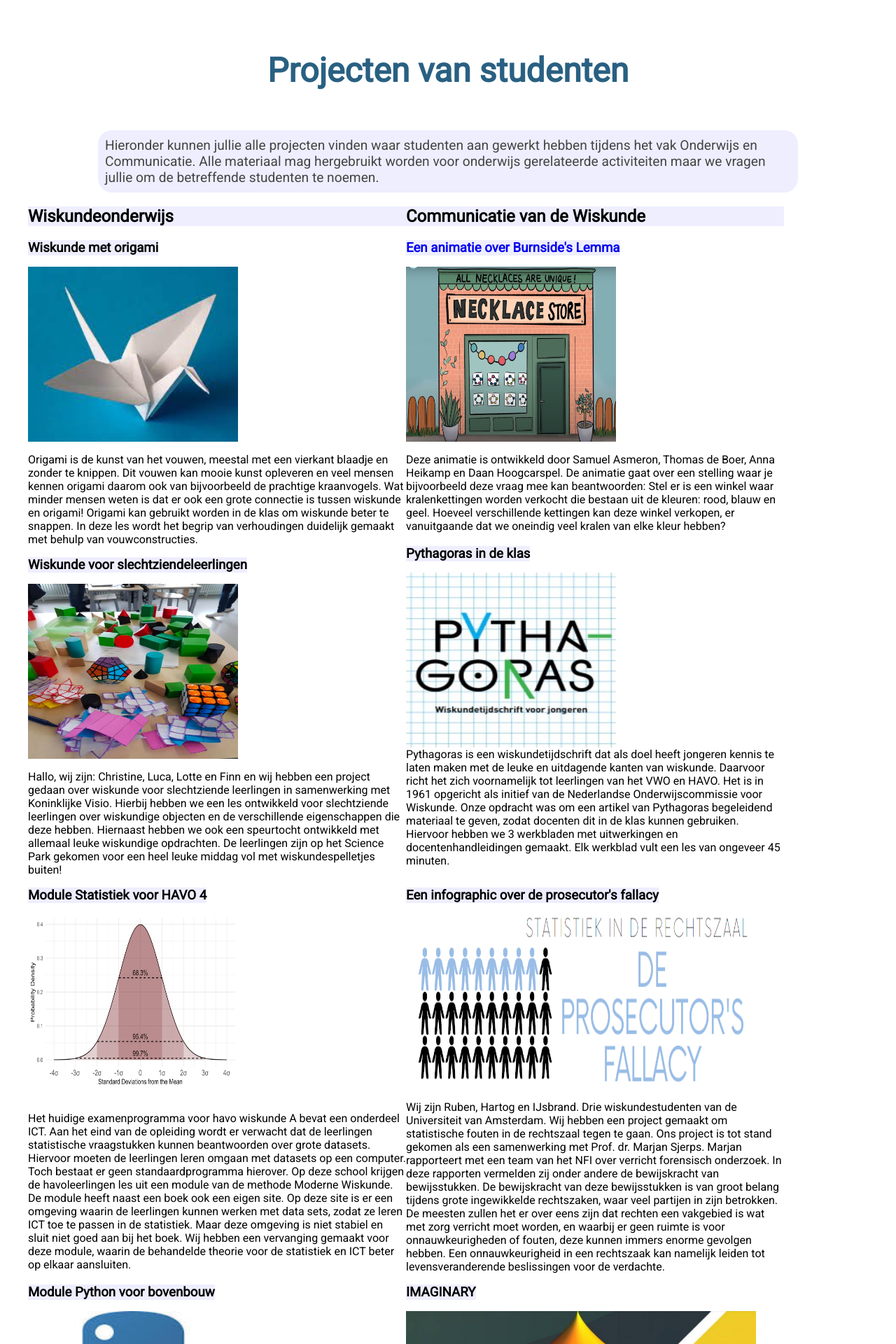
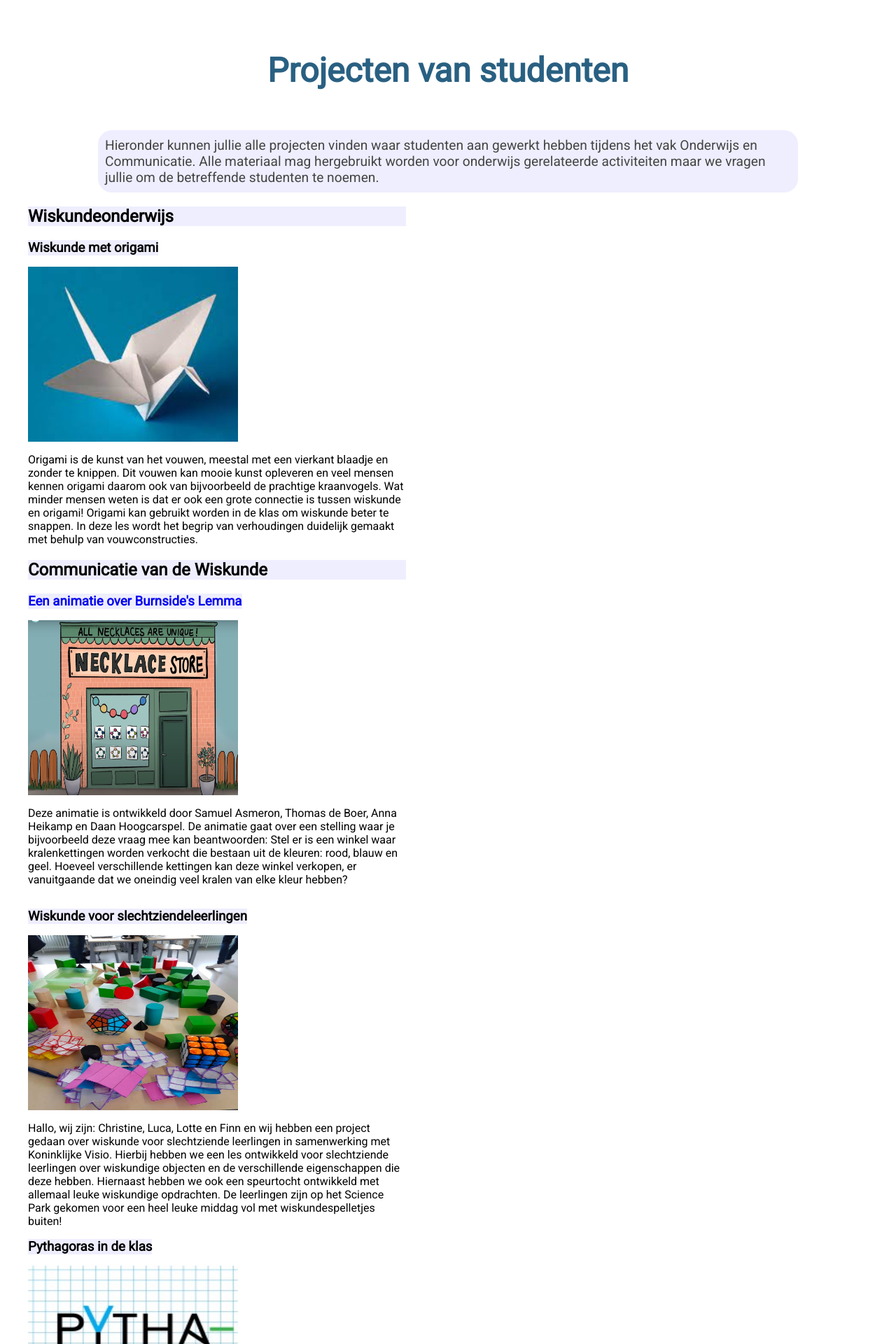
Before and after one commit to NicosStarreveld/Onderwijs-Communicatie, a Jekyll site: the page index.html, which Jekyll copies as it is, in a window 1280 px wide. Shown: the top 1920 px of the page at 70% size. Built offline with Jekyll 4.4.1, drawn with Linux system fonts in a browser that asks for light colours.

Commit message:
Update index.html

```diff
--- a/index.html
+++ b/index.html
@@ -31,7 +31,7 @@
 		grid-area: centerBox;
 	}
 	.column {
-  		float: left;
+  		float: middle;
   		width: 45%;
 	}
 	.row:after {
@@ -134,7 +134,7 @@
 		 <div class="column">
 			 <h2 style="background-color: #eef;"> Communicatie van de Wiskunde </h2>
 			 <div class = "row">
-				 <a href="https://nicosstarreveld.github.io/Onderwijs-Communicatie/Pages/Animation/">
+				 <a href="https://nicosstarreveld.github.io/Onderwijs-Communicatie/Pages/Animation/" target="_blank">
 					 <h3 style="background-color: #eef;"> Een animatie over Burnside's Lemma</h3>
 				 </a>
 				 <p></p>
```
